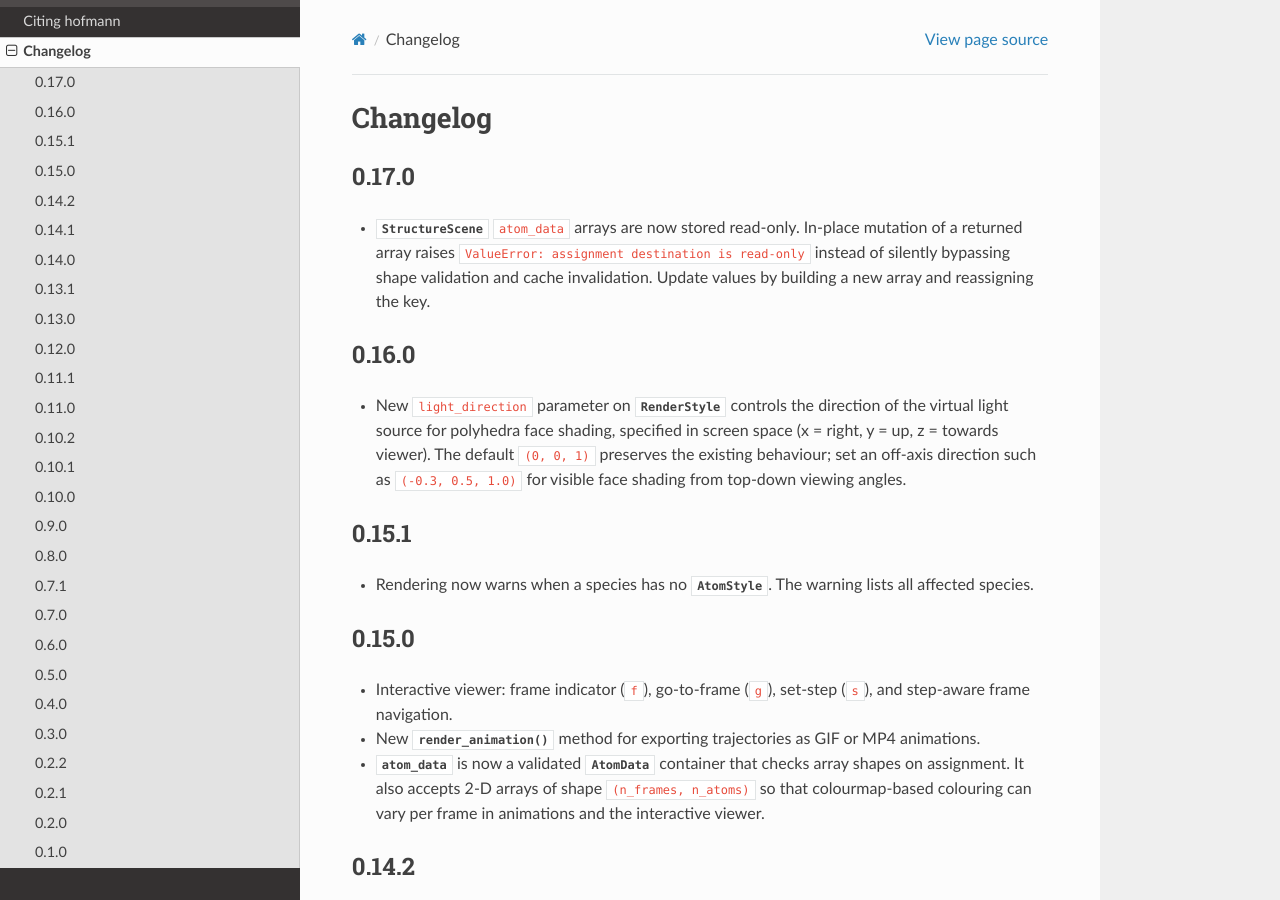
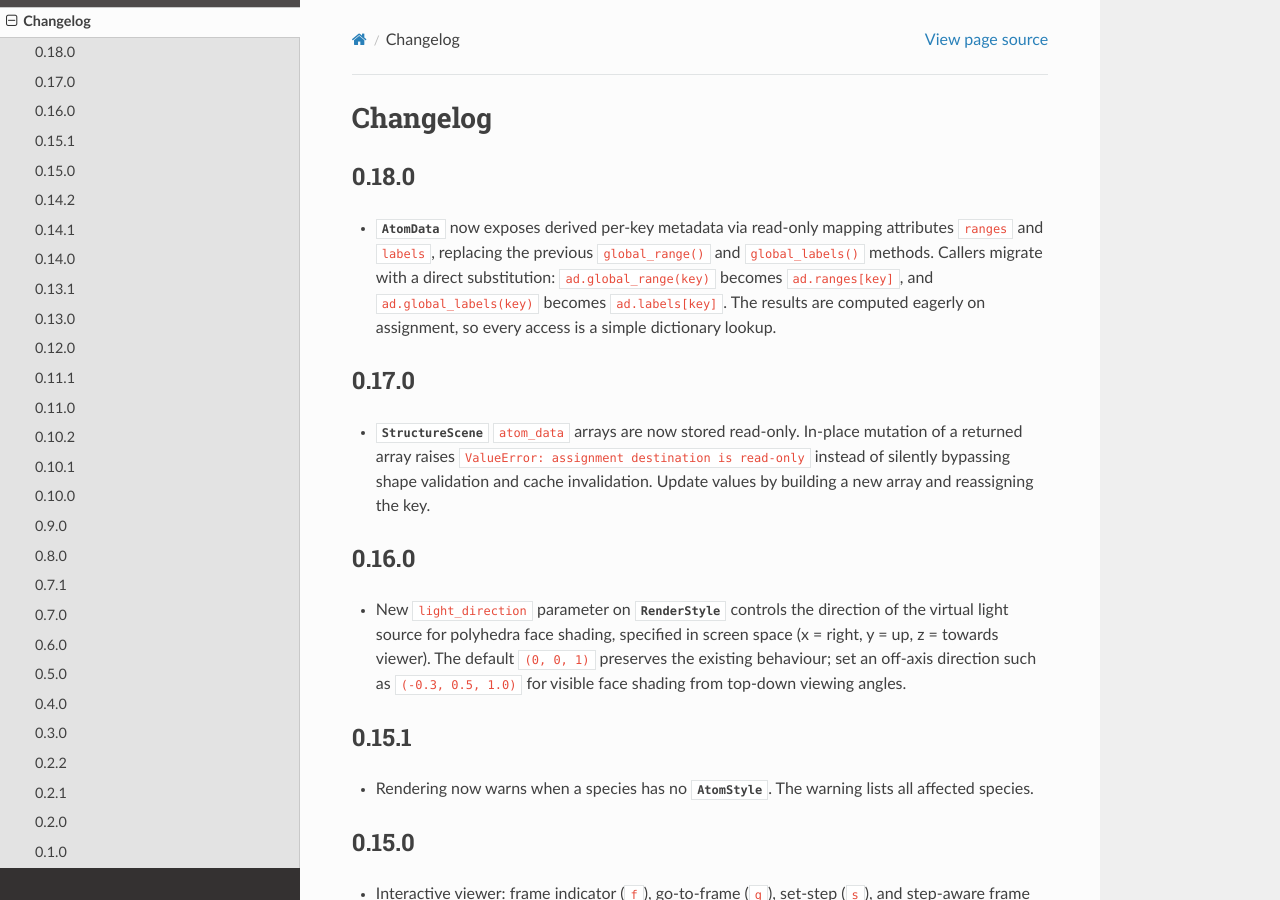
Before and after one commit to bjmorgan/hofmann, a Sphinx documentation site: the page built from docs/changelog.rst, in a window 1280 px wide and 900 px high. Built offline with Sphinx 7.4.7 and the Read the Docs theme 3.1.0, drawn with Linux system fonts in a browser that asks for light colours.

Commit message:
Bump version to 0.18.0 for AtomData ranges/labels API

```diff
--- a/docs/changelog.rst
+++ b/docs/changelog.rst
@@ -1,5 +1,16 @@
 Changelog
 =========
+
+0.18.0
+------
+
+- :class:`~hofmann.AtomData` now exposes derived per-key metadata via
+  read-only mapping attributes ``ranges`` and ``labels``, replacing the
+  previous ``global_range()`` and ``global_labels()`` methods.  Callers
+  migrate with a direct substitution: ``ad.global_range(key)`` becomes
+  ``ad.ranges[key]``, and ``ad.global_labels(key)`` becomes
+  ``ad.labels[key]``.  The results are computed eagerly on assignment,
+  so every access is a simple dictionary lookup.
 
 0.17.0
 ------
--- a/pyproject.toml
+++ b/pyproject.toml
@@ -4,7 +4,7 @@ build-backend = "setuptools.build_meta"
 
 [project]
 name = "hofmann"
-version = "0.17.0"
+version = "0.18.0"
 description = "A modern Python reimagining of the XBS ball-and-stick crystal structure viewer"
 readme = "README.md"
 requires-python = ">=3.11"
```
